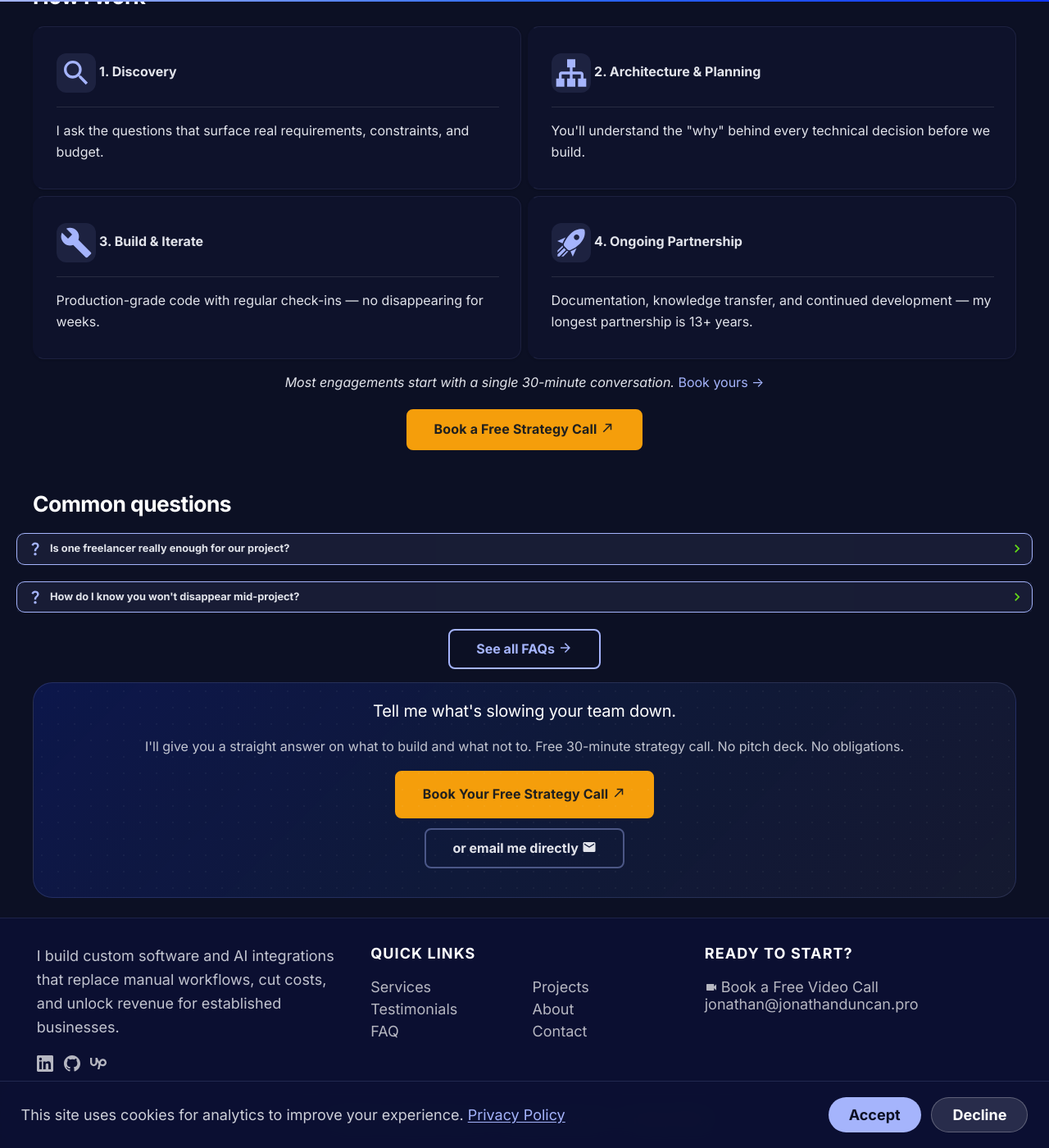
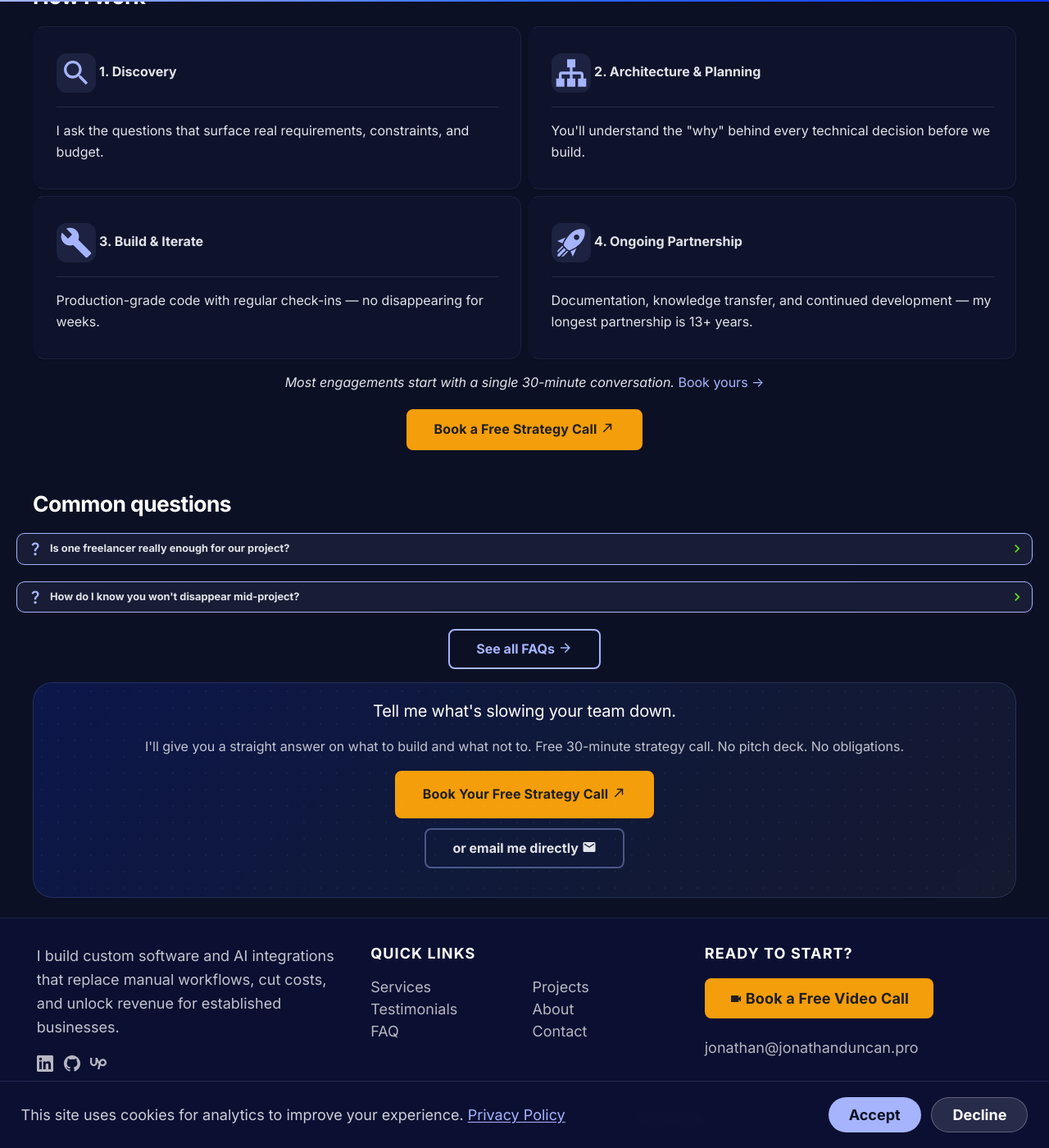
Before and after one commit to JonathanDDuncan/jonathanduncanprowebsite, an MkDocs documentation site: the page built from docs/index.md, in a window 1280 px wide and 1400 px high, scrolled down 4283 px. Shown: the whole window at 82% size. Built offline with MkDocs 1.6.1 and Material for MkDocs 9.7.7, drawn with Linux system fonts in a browser that asks for light colours.

Commit message:
style: enhance button styles and improve footer layout

```diff
--- a/docs/stylesheets/extra.css
+++ b/docs/stylesheets/extra.css
@@ -140,19 +140,24 @@
   white-space: normal;
 }
 
+.md-button--primary,
 .md-typeset .md-button--primary {
-  background-color: var(--color-accent-warm);
-  border-color: var(--color-accent-warm);
-  color: var(--color-charcoal);
+  background-color: var(--color-accent-warm) !important;
+  border-color: var(--color-accent-warm) !important;
+  color: var(--color-charcoal) !important;
   border-radius: 8px;
   font-weight: 700;
   letter-spacing: 0.01em;
   transition: background-color 0.2s, transform 0.15s, box-shadow 0.2s;
 }
 
-.md-typeset .md-button--primary:hover {
-  background-color: var(--color-accent-warm-hover);
-  border-color: var(--color-accent-warm-hover);
+.md-button--primary:hover,
+.md-button--primary:focus,
+.md-typeset .md-button--primary:hover,
+.md-typeset .md-button--primary:focus {
+  background-color: var(--color-accent-warm-hover) !important;
+  border-color: var(--color-accent-warm-hover) !important;
+  color: var(--color-charcoal) !important;
   transform: translateY(-1px);
   box-shadow: 0 6px 20px rgba(245, 158, 11, 0.3);
 }
@@ -167,16 +172,20 @@
   outline-offset: 2px;
 }
 
+[data-md-color-scheme="slate"] .md-button--primary,
 [data-md-color-scheme="slate"] .md-typeset .md-button--primary {
-  background-color: var(--color-accent-warm);
-  border-color: var(--color-accent-warm);
-  color: var(--color-charcoal);
-}
-
-[data-md-color-scheme="slate"] .md-typeset .md-button--primary:hover {
-  background-color: var(--color-accent-warm-hover);
-  border-color: var(--color-accent-warm-hover);
-  color: var(--color-charcoal);
+  background-color: var(--color-accent-warm) !important;
+  border-color: var(--color-accent-warm) !important;
+  color: var(--color-charcoal) !important;
+}
+
+[data-md-color-scheme="slate"] .md-button--primary:hover,
+[data-md-color-scheme="slate"] .md-button--primary:focus,
+[data-md-color-scheme="slate"] .md-typeset .md-button--primary:hover,
+[data-md-color-scheme="slate"] .md-typeset .md-button--primary:focus {
+  background-color: var(--color-accent-warm-hover) !important;
+  border-color: var(--color-accent-warm-hover) !important;
+  color: var(--color-charcoal) !important;
   box-shadow: 0 6px 20px rgba(245, 158, 11, 0.3);
 }
 
@@ -341,8 +350,8 @@
 }
 
 /* Card secondary text — dimmed second paragraph after hr */
-.md-typeset .grid.cards > ul > li > hr ~ p + p,
-.md-typeset .grid.cards > ol > li > hr ~ p + p {
+.md-typeset .grid.cards > ul > li > hr ~ p + p:not(:has(.md-button)),
+.md-typeset .grid.cards > ol > li > hr ~ p + p:not(:has(.md-button)) {
   margin-top: 0.5rem;
   opacity: 0.65;
   font-size: 0.9em;
@@ -1604,8 +1613,8 @@
 .mobile-sticky-cta__btn {
   display: inline-block;
   padding: 0.55rem 1.1rem;
-  background: #fff;
-  color: #1136FF;
+  background: var(--color-accent-warm);
+  color: var(--color-charcoal);
   font-size: 0.85rem;
   font-weight: 700;
   border-radius: 999px;
@@ -1615,8 +1624,8 @@
 }
 
 .mobile-sticky-cta__btn:hover {
-  background: rgba(255, 255, 255, 0.9);
-  color: #1136FF;
+  background: var(--color-accent-warm-hover);
+  color: var(--color-charcoal);
   text-decoration: none;
 }
 
@@ -1845,8 +1854,8 @@
 }
 
 [data-md-color-scheme="slate"] .mobile-sticky-cta__btn {
-  background: #A5B4FC;
-  color: #0c1024;
+  background: var(--color-accent-warm);
+  color: var(--color-charcoal);
 }
 
 /* ==========================================================================
@@ -1969,17 +1978,25 @@
 }
 
 .site-footer__cta .md-button {
-  margin-bottom: var(--space-sm);
-}
-
-.site-footer__cta a {
+  display: inline-block;
+  margin-bottom: var(--space-md);
+  padding: 0.7rem 1.5rem;
+  border-radius: 8px;
+  font-size: var(--text-sm);
+  font-weight: 700;
+  text-decoration: none;
+}
+
+.site-footer__cta a:not(.md-button) {
   color: rgba(255, 255, 255, 0.7);
   font-size: var(--text-sm);
   text-decoration: none;
   transition: color 0.2s;
-}
-
-.site-footer__cta a:hover {
+  display: inline-block;
+  margin-top: var(--space-xs);
+}
+
+.site-footer__cta a:not(.md-button):hover {
   color: #fff;
 }
 
--- a/overrides/main.html
+++ b/overrides/main.html
@@ -92,7 +92,6 @@
     <div class="site-footer__cta">
       <h4>Ready to Start?</h4>
       <a href="https://cal.com/jonathanduncan/free-consultation" class="md-button md-button--primary" target="_blank" rel="noopener"><svg xmlns="http://www.w3.org/2000/svg" viewBox="0 0 24 24" width="16" height="16" fill="currentColor" style="vertical-align:-2px;margin-right:4px"><path d="M17 10.5V7a1 1 0 0 0-1-1H4a1 1 0 0 0-1 1v10a1 1 0 0 0 1 1h12a1 1 0 0 0 1-1v-3.5l4 4v-11l-4 4Z"/></svg>Book a Free Video Call</a>
-      <br>
       <a href="mailto:jonathan@jonathanduncan.pro">jonathan@jonathanduncan.pro</a>
     </div>
   </div>
```
